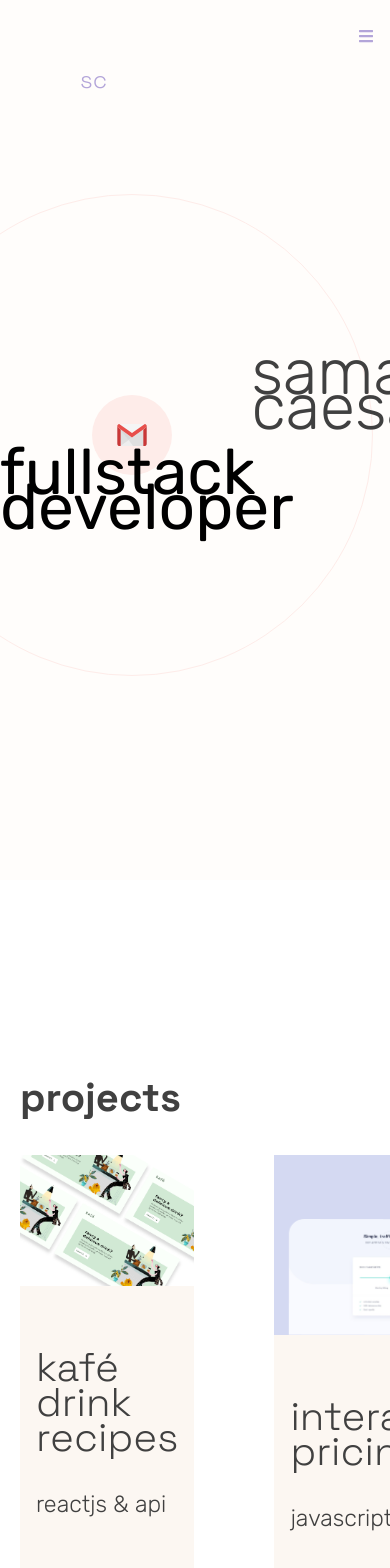
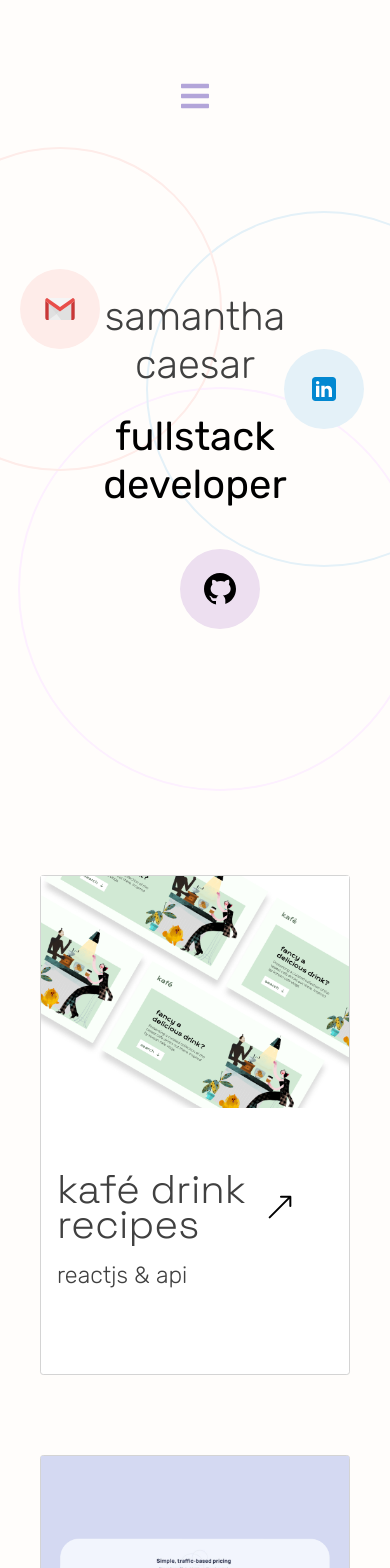
Before and after one commit to sammycaesar/sams-portfolio, a React (Create React App) app: page / in a window 390 px wide. Shown: the top 1568 px of the page. Built offline with nearby package versions, Linux system fonts and the light colour scheme.

Commit message:
updates to responsiveness

```diff
--- a/src/App.css
+++ b/src/App.css
@@ -17,9 +17,9 @@ body {
   font-weight: 300;
   line-height: 35px;
   font-family: "Rubik", sans-serif;
-  background-color: #fff;
   color: #404040;
   overflow-x: hidden;
+  background-color: #fffdfb;
 }
 
 h1 {
@@ -27,11 +27,10 @@ h1 {
   font-weight: 100;
 }
 
-h1 span {
-  font-family: "TT Hoves", -apple-system, BlinkMacSystemFont, "Segoe UI", Roboto,
-    Oxygen, Ubuntu, Cantarell, "Open Sans", "Helvetica Neue", sans-serif;
-  font-weight: 100;
-  color: rgba(255, 255, 255, 0.5);
+@media screen and (min-width: 200px) and (max-width: 500px) {
+  h1 {
+    font-size: 2.5rem;
+  }
 }
 
 h2 {
--- a/src/components/About/AboutPageElements.js
+++ b/src/components/About/AboutPageElements.js
@@ -2,13 +2,15 @@ import styled from "styled-components";
 import { Link as LinkR } from "react-router-dom";
 
 export const AboutContainer = styled.div`
-  padding: 0 5% 0 5%;
+  padding: 0 5%;
   width: 100vw;
-  background: #e8eefe;
   color: #7f7cff;
   display: grid;
   white-space: pre-line;
   vertical-align: bottom;
+  max-width: 1200px;
+  margin-right: auto;
+  margin-left: auto;
 `;
 
 export const Nav = styled.div`
@@ -26,14 +28,12 @@ export const Link = styled(LinkR)`
 `;
 
 export const IntroContainer = styled.div`
-  height: 450px;
-  padding-top: 5%;
+  height: 40vh;
   display: grid;
-  grid-template-columns: 60%;
+  grid-template-columns: 100%;
 
-  @media screen and (max-width: 480px) {
-    height: 35rem;
-    width: 30rem;
+  @media screen and (max-width: 950px) {
+    height: 30vh;
   }
 `;
 
@@ -50,13 +50,11 @@ export const CapabilitiesContainer = styled.div`
   display: grid;
   grid-template-columns: repeat(3, 1fr);
   grid-template-rows: 1fr;
-  border-top-style: solid;
-  border-width: 5px;
-  border-color: #7f7cff;
-  border-radius: 5px;
+  border: 1px solid #d4d4d4;
+  border-radius: 0.2rem;
   background-color: white;
 
-  @media screen and (max-width: 480px) {
+  @media screen and (max-width: 950px) {
     height: 40rem;
     width: 90vw;
     grid-template-columns: 1fr;
@@ -67,11 +65,11 @@ export const CapabilitiesContainer = styled.div`
 
 export const Heading = styled.h2`
   width: 600px;
-  color: #7f7cff;
+  color: #9581ca;
   font-size: 50px;
   line-height: 50px;
 
-  @media screen and (max-width: 480px) {
+  @media screen and (max-width: 950px) {
     width: 80vw;
     font-size: 2rem;
   }
@@ -83,7 +81,7 @@ export const SubHeading = styled.p`
 `;
 
 export const Info = styled.p`
-  color: #7f7cff;
+  color: #9581ca;
   font-size: 20px;
   line-height: 30px;
 `;
@@ -99,13 +97,11 @@ export const EducationContainer = styled.div`
   display: grid;
   grid-template-columns: repeat(2, 1fr);
   grid-template-rows: 1fr;
-  border-top-style: solid;
-  border-width: 5px;
-  border-radius: 5px;
-  border-color: #7f7cff;
+  border: 1px solid #d4d4d4;
+  border-radius: 0.2rem;
   background-color: white;
 
-  @media screen and (max-width: 480px) {
+  @media screen and (max-width: 950px) {
     height: 20rem;
     width: 90vw;
     grid-template-columns: 1fr;
@@ -118,7 +114,7 @@ export const Education = styled.p`
   padding-top: 30px;
   color: #7f7cff;
 
-  @media screen and (max-width: 480px) {
+  @media screen and (max-width: 950px) {
     padding-top: 0;
     padding-right: 50px;
   }
--- a/src/components/About/index.js
+++ b/src/components/About/index.js
@@ -26,7 +26,7 @@ function AboutPage({ introduction, technology, tools, uni, degree, duration }) {
           </Link>
         </Nav>
         <IntroContainer>
-          <Heading>frontend developer & digital designer</Heading>
+          <Heading>developer & digital designer</Heading>
           <IntroContent>{introduction}</IntroContent>
         </IntroContainer>
 
--- a/src/components/Home/AboutSection/AboutElements.js
+++ b/src/components/Home/AboutSection/AboutElements.js
@@ -4,33 +4,34 @@ import { Link as LinkR } from "react-router-dom";
 export const AboutContainer = styled.div`
   padding: 4em;
   height: 700px;
-  background: #404040;
-  color: white;
+  background-color: #9581ca;
 
   @media screen and (max-width: 480px) {
     font-size: 1.25rem;
     padding: 2em;
-    height: 700px;
+    height: 900px;
   }
 `;
 
 export const AboutBox = styled.div`
   display: flex;
-  max-width: 1600px;
-  max-height:600px;
+  max-width: 1200px;
+  max-height: 600px;
   margin-right: auto;
   margin-left: auto;
   -webkit-box-align: center;
   align-items: center;
   -webkit-box-pack: justify;
-  position: relative
-  top: 50%;
-  left 50%;
+  position: relative;
 `;
 
 export const Column1 = styled.div`
   flex: 1 1 0%;
   width: 80%;
+
+  @media screen and (max-width: 480px) {
+    padding-top: 10em;
+  }
 `;
 
 export const Column2 = styled.div`
@@ -52,7 +53,6 @@ export const Column2 = styled.div`
 export const Row1 = styled.img`
   flex: 1;
   padding-left: 10rem;
-
   transform: scale(1.5);
   -webkit-transform: scale(1.5);
 
@@ -72,7 +72,7 @@ export const Row2 = styled.img`
 `;
 
 export const Heading = styled.h2`
-  color: #fcf7f2;
+  color: #fffdfb;
   font-size: 50px;
   line-height: 64px;
   position: relative;
@@ -86,10 +86,11 @@ export const Heading = styled.h2`
 
 export const Content = styled.p`
   padding-top: 30px;
-  color: #fcf7f2;
+  color: #fffdfb;
 
   @media screen and (max-width: 480px) {
-    width: 75vw;
+    font-size: 1.5rem;
+    line-height: 2.5rem;
   }
 `;
 
@@ -102,12 +103,12 @@ export const Button = styled.button`
   margin-top: 10%;
   color: white;
   font-family: "Space Grotesk", sans-serif;
-  font-size: 1.2rem;
+  font-size: 1.5rem;
   font-weight: bold;
   text-align: left;
   background: #b3a5d9;
-  border-radius: 0.5rem;
-  border: none;
+  border: 1px solid white;
+  border-radius: 0.2rem;
 
   @media screen and (max-width: 480px) {
     padding-left: 5%;
@@ -118,5 +119,5 @@ export const AboutArrow = styled.img`
   height: 30%;
   padding-left: 10%;
   vertical-align: middle;
-  width: 35%;
+  width: 30%;
 `;
--- a/src/components/Home/AboutSection/data.js
+++ b/src/components/Home/AboutSection/data.js
@@ -1,6 +1,6 @@
 export const aboutmeSection = {
   id: "about",
-  headline: "seeking opportunites as a front end developer.",
+  headline: "seeking opportunites as a front end/ full stack developer.",
   content:
-    "Hey, I’m Sam. A designer and problem solver breaking into the front end development space. As an aspiring developer, I enjoy crafting seamless & engaging digital experiences with code.",
+    "Hey, I’m Sam. A designer and problem solver breaking into the software development space. As an aspiring developer, I enjoy crafting seamless & engaging digital experiences with code.",
 };
--- a/src/components/Home/HeroSection/HeroElements.js
+++ b/src/components/Home/HeroSection/HeroElements.js
@@ -13,27 +13,30 @@ export const HeroContainer = styled.div`
   -webkit-box-align: center;
   align-items: center;
   -webkit-box-pack: justify;
-  padding: 0em 4em;
 
-  @media screen and (max-width: 480px) {
-    height: 800px;
-    background-position-y: -5rem;
+  @media screen and (min-width: 600px) and (max-width: 950px) {
+    padding-top: 10rem;
+  }
+
+  @media screen and (min-width: 200px) and (max-width: 500px) {
+    height: 80vh;
+    padding-bottom: 10rem;
   }
 `;
 
 export const HeroBox = styled.div`
-  max-width: 1600px;
+  max-width: 1200px;
+  width: 90%;
   margin-right: auto;
   margin-left: auto;
   height: 250px;
   display: flex;
   flex-direction: column;
-  margin: 0 auto;
 
-  width: 90%;
-
-  @media screen and (max-width: 480px) {
-    flex-direction: column;
+  @media screen and (max-width: 950px) {
+    line-height: 3rem;
+    text-align: center;
+    padding: 0 2em;
   }
 `;
 
@@ -49,10 +52,10 @@ export const Column1 = styled.h1`
   align-self: flex-start;
   z-index: 1;
 
-  @media screen and (min-width: 1500px) {
-  }
-  @media screen and (max-width: 480px) {
-    width: 100%;
+  @media screen and (max-width: 950px) {
+    padding: 0;
+    max-height: 150px;
+    align-self: center;
   }
 `;
 
@@ -64,17 +67,21 @@ export const Column2 = styled.h1`
   align-self: center;
   z-index: 1;
 
-  @media screen and (max-width: 480px) {
-    width: 100vw;
-    margin: 0;
+  @media screen and (max-width: 950px) {
+    max-height: 150px;
+    padding-top: 1.5rem;
   }
 `;
 
 export const FloatingIcons = styled.div`
   cursor: pointer;
-  width: 1600px;
+  max-width: 1200px;
   display: block;
   position: relative;
+
+  @media screen and (max-width: 325px) {
+    display: none;
+  }
 `;
 export const GithubLink = styled.div`
   background-color: #eddff0;
@@ -89,13 +96,28 @@ export const GithubLink = styled.div`
 
   &::before {
     background-color: transparent;
-    border: 1px solid #fdf0ff;
+    border: 2px solid #fdf0ff;
     border-radius: 100rem;
     content: "";
     height: 25rem;
     width: 25rem;
     pointer-events: none;
     position: absolute;
+  }
+
+  @media screen and (max-width: 950px) {
+    transform: translate(350%, 100%);
+    margin: 0;
+
+    &::before {
+      height: 25rem;
+      width: 25rem;
+    }
+
+    @media screen and (min-width: 200px) and (max-width: 500px) {
+      transform: translate(150%, 50%);
+      margin: 0;
+    }
   }
 `;
 
@@ -117,13 +139,28 @@ export const LinkedinLink = styled.div`
 
   &::before {
     background-color: transparent;
-    border: 1px solid #e4f1f8;
+    border: 2px solid #e4f1f8;
     border-radius: 100rem;
     content: "";
-    height: 20rem;
-    width: 20rem;
+    height: 25rem;
+    width: 25rem;
     pointer-events: none;
     position: absolute;
+  }
+
+  @media screen and (min-width: 701px) and (max-width: 950px) {
+    transform: translate(600%, -400%);
+    margin: 0;
+  }
+
+  @media screen and (max-width: 700px) {
+    transform: translate(280%, -300%);
+    margin: 0;
+
+    &::before {
+      height: 22rem;
+      width: 22rem;
+    }
   }
 `;
 
@@ -140,11 +177,11 @@ export const MailLink = styled.div`
   align-items: center;
   display: flex;
   justify-content: center;
-  margin-left: 0rem;
+  margin-left: 5rem;
 
   &::before {
     background-color: transparent;
-    border: 1px solid #feece9;
+    border: 2px solid #feece9;
     border-radius: 100rem;
     content: "";
     height: 30rem;
@@ -152,6 +189,21 @@ export const MailLink = styled.div`
     pointer-events: none;
     position: absolute;
   }
+
+  @media screen and (min-width: 701px) and (max-width: 950px) {
+    transform: translate(200%, -500%);
+    margin: 0;
+  }
+
+  @media screen and (max-width: 700px) {
+    transform: translate(-50%, -500%);
+    margin: 0;
+
+    &::before {
+      height: 20rem;
+      width: 20rem;
+    }
+  }
 `;
 
 export const MailIcon = styled.img`
--- a/src/components/Home/InfoSection/InfoElements.js
+++ b/src/components/Home/InfoSection/InfoElements.js
@@ -6,27 +6,24 @@ export const InfoContainer = styled.div`
 
   @media screen and (max-width: 480px) {
     padding: 2em;
+    height: 300px;
   }
 `;
 
 export const InfoBox = styled.div`
   flex: 1 1 0%;
-  max-width: 1600px;
+  max-width: 1200px;
   max-height: 300px;
   margin-right: auto;
   margin-left: auto;
-
-  @media screen and (max-width: 480px) {
-    max-width: 100vw;
-  }
 `;
 
 export const Heading = styled.h2`
   padding-bottom: 30px;
+
+  @media screen and (max-width: 480px) {
+    padding-bottom: 10%;
+  }
 `;
 
-export const Content = styled.div`
-  @media screen and (max-width: 480px) {
-    padding-top: 10%;
-  }
-`;
+export const Content = styled.div``;
--- a/src/components/Home/Navbar/NavbarElements.js
+++ b/src/components/Home/Navbar/NavbarElements.js
@@ -5,21 +5,19 @@ import { Link as LinkS } from "react-scroll";
 export const Nav = styled.nav`
   display: flex;
   height: 100px;
-  max-width: 1600px;
+  max-width: 1200px;
   justify-content: center;
   align-items: center;
   font-size: 1.25rem;
   position: relative;
   top: 0;
-  margin: auto;
-  z-index: 100;
-  background-color: #fffdfb;
+  margin-left: auto;
+  margin-right: auto;
+  z-index: -100;
+  padding: 4em 0;
+
   @media screen and (max-width: 960px) {
     transition: 0.8s all ease;
-  }
-
-  @media screen and (max-width: 480px) {
-    height: 5rem;
   }
 `;
 
@@ -27,7 +25,10 @@ export const NavbarContainer = styled.div`
   display: flex;
   justify-content: space-between;
   width: 100%;
-  padding: 4em 4em 0em 4em;
+
+  @media screen and (max-width: 950px) {
+    padding: 0;
+  } ;
 `;
 
 export const NavLeft = styled.div`
@@ -44,8 +45,8 @@ export const NavLogo = styled(LinkR)`
   color: #b3a5d9;
   text-decoration: none;
 
-  @media screen and (max-width: 480px) {
-    font-size: 1.5rem;
+  @media screen and (max-width: 950px) {
+    display: none;
   }
 `;
 
@@ -57,7 +58,7 @@ export const NavJob = styled.div`
   font-family: "Space Grotesk", sans-serif;
   color: #404040;
 
-  @media screen and (max-width: 480px) {
+  @media screen and (max-width: 950px) {
     font-size: 1.5rem;
     line-height: 20px;
   }
@@ -66,13 +67,13 @@ export const NavJob = styled.div`
 export const MobileIcon = styled.div`
   display: none;
 
-  @media screen and (max-width: 1024px) {
+  @media screen and (max-width: 950px) {
     display: block;
     position: absolute;
-    top: 0;
-    right: 0;
-    transform: translate(-100%, 60%);
-    font-size: 1rem;
+    top: 50%;
+    left: 50%;
+    transform: translate(-50%, 0%);
+    font-size: 2rem;
     cursor: pointer;
     color: #b3a5d9;
   }
@@ -84,7 +85,7 @@ export const NavMenu = styled.ul`
   list-style: none;
   text-align: center;
 
-  @media screen and (max-width: 1024px) {
+  @media screen and (max-width: 950px) {
     display: none;
   } ;
 `;
--- a/src/components/Home/ProjectsSection/ProjectsSectionElements.js
+++ b/src/components/Home/ProjectsSection/ProjectsSectionElements.js
@@ -2,17 +2,24 @@ import styled from "styled-components";
 import Github from "../../../images/github-icon.svg";
 
 export const ProjectContainer = styled.div`
-  padding: 4em 4em 4em 4em;
+  padding: 4em;
+  background-color: #fffdfb;
 
   @media screen and (max-width: 480px) {
-    padding: 10em 1em 1em 1em;
+    padding: 2em;
   }
 `;
 
 export const ProjectBox = styled.div`
-  max-width: 1600px;
   display: flex;
   align-self: flex-start;
+  margin-right: auto;
+  margin-left: auto;
+  max-width: 1200px;
+
+  @media screen and (max-width: 900px) {
+    flex-direction: column;
+  }
 `;
 
 export const Heading = styled.h2`
@@ -23,21 +30,49 @@ export const Heading = styled.h2`
 export const Project = styled.div`
   width: 25rem;
   height: 600px;
-  background-color: #fcf7f2;
   margin-right: 5rem;
+  background-color: white;
+  border: 1px solid #d4d4d4;
+  border-radius: 0.2rem;
+
+  @media screen and (max-width: 900px) {
+    margin: 0 0 5rem 0;
+    width: 100%;
+  }
+
+  @media screen and (min-width: 481px) and (max-width: 900px) {
+    height: 700px;
+  }
+
+  @media screen and (max-width: 480px) {
+    height: 500px;
+  }
 `;
 
 export const ProjectContent = styled.div`
-  padding: 4rem 1rem 0 1rem;
+  padding: 0rem 1rem 0 1rem;
+  display: flex;
+  flex-flow: row wrap;
+  flex: 2 0px;
 `;
 
 export const ProjectTitle = styled.h2`
-  padding-bottom: 2rem;
+  padding-top: 4rem;
+  width: 75%;
   font-weight: 100;
+  order: 1;
+`;
+
+export const ProjectArrow = styled.img`
+  width: 2rem;
+  padding-top: 4rem;
+  order: 2;
 `;
 
 export const ProjectTech = styled.h3`
   font-weight: 100;
+  padding-top: 1rem;
+  order: 3;
 `;
 
 export const ProjectImage = styled.img`
@@ -53,82 +88,3 @@ export const ProjectImageWrapper = styled.div`
   width: 100%;
   z-index: 2;
 `;
-
-export const SliderItem = styled.div`
-  width: 500px;
-  height: 600px;
-  border-radius: 0.25rem;
-  background-color: #e8eeff;
-  margin-bottom: 40%;
-
-  @media screen and (max-width: 480px) {
-    width: 20rem;
-    height: 30rem;
-  }
-`;
-
-export const SliderTech = styled.p`
-  position: relative;
-  width: 200px;
-  height: 50px;
-  top: 8%;
-  left: 12%;
-  background: #7f7cff;
-  border-radius: 0.5rem;
-  border-style: none;
-  color: white;
-  font-size: 20px;
-  text-align: left;
-  padding: 2% 0 0 5%;
-`;
-
-export const SliderImageBorder = styled.div`
-  position: relative;
-  align-items: center;
-  width: 300px;
-  height: 180px;
-  top: 15%;
-  left: 12%;
-  background: #4040;
-  border-radius: 0.5rem;
-  border: 10px solid #fff;
-
-  @media screen and (max-width: 480px) {
-    width: 15rem;
-    height: 9.25rem;
-  }
-`;
-
-export const SliderImage = styled.div``;
-
-export const SliderTitle = styled.div`
-  position: relative;
-  top: 30%;
-  left: 12%;
-  color: #7f7cff;
-  font-family: Space Grotesk;
-  font-size: 30px;
-  width: 300px;
-
-  @media screen and (max-width: 480px) {
-    font-size: 1.5rem;
-  }
-`;
-
-export const SliderContent = styled.div`
-  padding-top: 10rem;
-  @media screen and (max-width: 480px) {
-    padding-top: 7rem;
-  }
-`;
-
-export const SliderCode = styled.button`
-  margin-left: 12%;
-  margin-top: 5%;
-  padding: 0 0 0 50px;
-  background-image: url(${Github});
-  height: 50px;
-  border: none;
-  background-color: #e8eefe;
-  cursor: pointer;
-`;
--- a/src/components/Home/ProjectsSection/index.js
+++ b/src/components/Home/ProjectsSection/index.js
@@ -6,13 +6,13 @@ import { projectData } from "./data";
 import {
   ProjectContainer,
   ProjectBox,
-  Heading,
   Project,
   ProjectImage,
   ProjectImageWrapper,
   ProjectTitle,
   ProjectTech,
   ProjectContent,
+  ProjectArrow,
 } from "./ProjectsSectionElements";
 import { Link } from "react-router-dom";
 
@@ -21,19 +21,21 @@ import Traffic from "../../../images/pricing-mockup.png";
 import Portfolio from "../../../images/portfolio-project.png";
 import Placeholder from "../../../images/coming-soon.png";
 
+import Arrow from "../../../images/up-arrow.svg";
+
 function ProjectsSection() {
   return (
     <>
       <ProjectContainer id='projects'>
-        <Heading>projects</Heading>
-
         <ProjectBox>
           <Project>
             <ProjectImageWrapper>
               <ProjectImage src={Kafe} alt=''></ProjectImage>
             </ProjectImageWrapper>
+
             <ProjectContent>
-              <ProjectTitle>kafé drink recipes</ProjectTitle>
+              <ProjectTitle>kafé drink recipes</ProjectTitle>{" "}
+              <ProjectArrow src={Arrow} />
               <ProjectTech>reactjs & api</ProjectTech>
             </ProjectContent>
           </Project>
@@ -43,7 +45,8 @@ function ProjectsSection() {
               <ProjectImage src={Traffic} alt=''></ProjectImage>
             </ProjectImageWrapper>
             <ProjectContent>
-              <ProjectTitle>interactive pricing</ProjectTitle>
+              <ProjectTitle>interactive pricing</ProjectTitle>{" "}
+              <ProjectArrow src={Arrow} />
               <ProjectTech>javascript</ProjectTech>
             </ProjectContent>
           </Project>
--- a/src/components/Home/Sidebar/SidebarElements.js
+++ b/src/components/Home/Sidebar/SidebarElements.js
@@ -11,8 +11,9 @@ export const SidebarContainer = styled.aside`
   align-items: center;
   top: 0;
   left: 0;
+  padding-top: 4rem;
   transition: 1s ease-in-out;
-  background-color: #7f7cff;
+  background-color: #b3a5d9;
   opacity: ${({ isOpen }) => (isOpen ? "100%" : "0")};
   top: ${({ isOpen }) => (isOpen ? "0" : "-100%")};
 `;
@@ -50,7 +51,7 @@ export const SidebarLink = styled(LinkS)`
   display: flex;
   align-items: center;
   justify-content: center;
-  font-size: 4rem;
+  font-size: 3.5rem;
   text-decoration: none;
   list-style: none;
   transition: 0.2s ease-in-out;
```
Also changed, not shown: src/components/Home/ProjectsSection/swiper.css (deleted, +0 -27 lines), src/images/up-arrow.svg (added).
